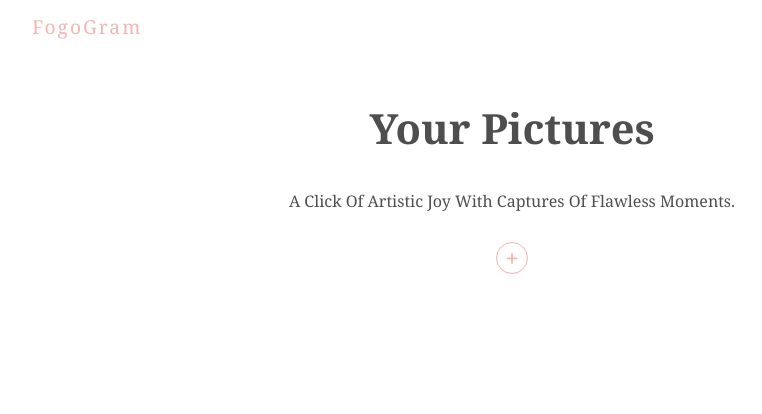
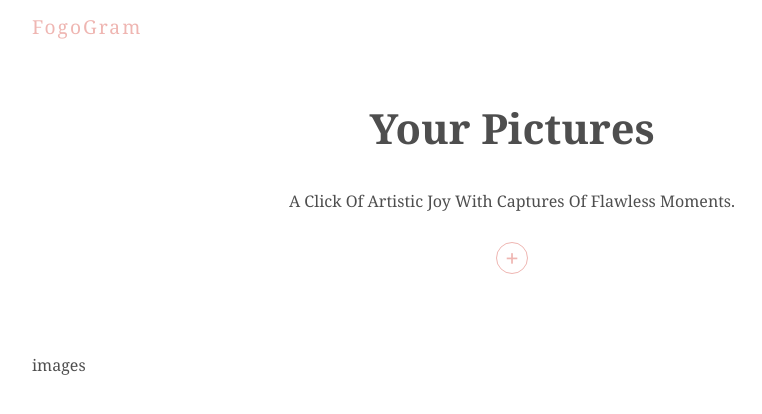
Before and after one commit to Timilehin08/fogogram, a React (Create React App) app: page / in a window 1280 px wide. Shown: the top 414 px of the page, without its empty margins (128-890 px from the left). Built offline with nearby package versions, Linux system fonts and the light colour scheme.

Commit message:
created file to handle hook for firestore

```diff
--- a/src/App.js
+++ b/src/App.js
@@ -1,12 +1,14 @@
 import React from 'react';
 import Title from './comps/Title';
 import UploadForm from './comps/UploadForm';
+import ImageGrid from './comps/ImageGrid';
 
 function App() {
   return (
     <div className="App">
       <Title />
 			<UploadForm />
+			<ImageGrid />
     </div>
   );
 }
--- /dev/null
+++ b/src/comps/ImageGrid.js
@@ -0,0 +1,13 @@
+import React from "react";
+
+const ImageGrid = () => {
+
+	return (
+		<div className="img-grid">
+			images
+		</div>
+	)
+}
+
+
+export default ImageGrid;
--- a/src/firebase/config.js
+++ b/src/firebase/config.js
@@ -20,4 +20,4 @@ const projectStorage = firebase.storage();
 const projectFirestore = firebase.firestore();
 const timestamp = firebase.firestore.FieldValue.serverTimestamp;
 
-export { projectStorage, projectFirestore };
+export { projectStorage, projectFirestore, timestamp };
--- a/src/hooks/useStorage.js
+++ b/src/hooks/useStorage.js
@@ -1,5 +1,5 @@
 import { useState, useEffect } from 'react';
-import { projectStorage, projectFirestore } from '../firebase/config';
+import { projectStorage, projectFirestore, timestamp } from '../firebase/config';
 
 const useStorage = (file) => {
     const [progress, setProgress] = useState(0);
@@ -9,7 +9,7 @@ const useStorage = (file) => {
     useEffect(() => {
         //references
         const storageRef = projectStorage.ref(file.name);
-				const collectionRef = projectFirestore.ref('images');
+				const collectionRef = projectFirestore.collection('images');
 
         storageRef.put(file).on('state_changed', (snap) => {
             let percentage = (snap.bytesTransferred / snap.totalBytes) * 100;
@@ -18,6 +18,7 @@ const useStorage = (file) => {
             setError(err);
         }, async() => {
             const url = await storageRef.getDownloadURL();
+						const createdAt = timestamp();
 						collectionRef.add({ url, createdAt });
             setUrl(url);
         })
```
Also changed, not shown: src/hooks/useFirestore.js (added).
